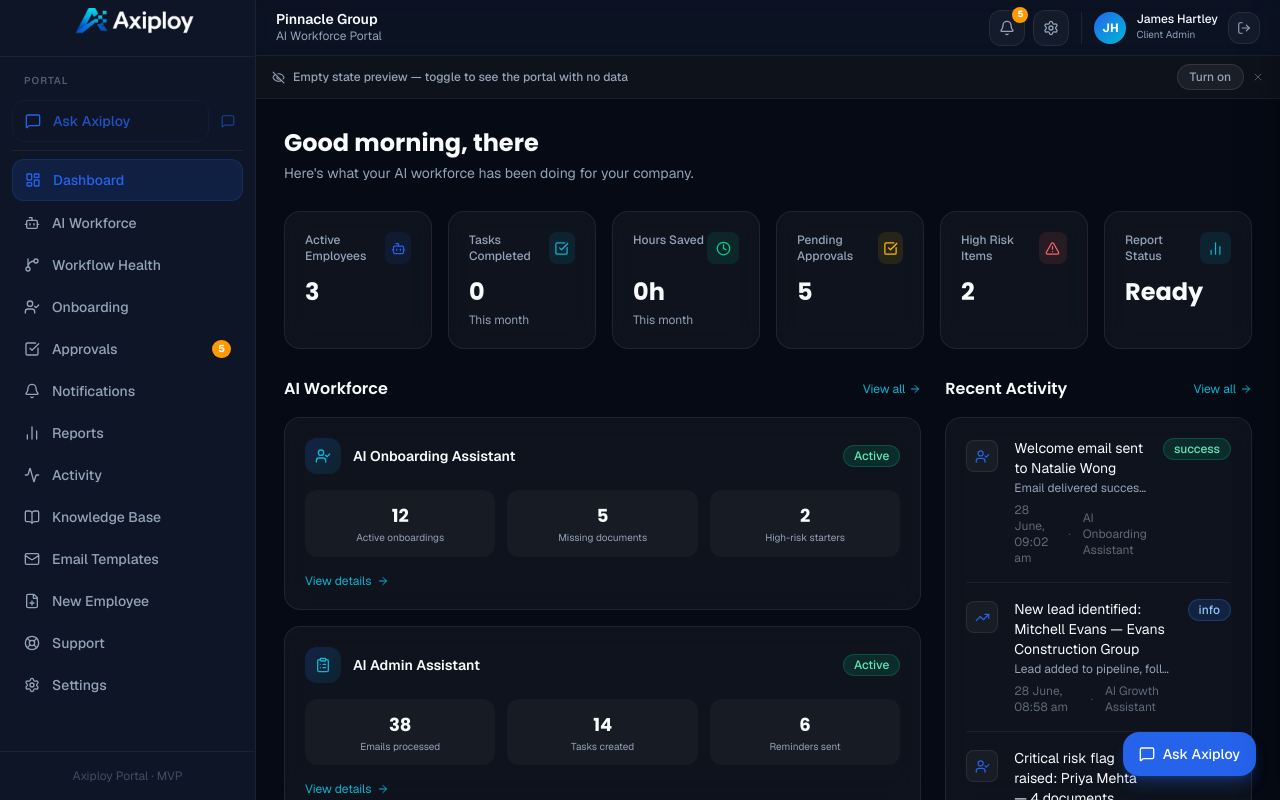
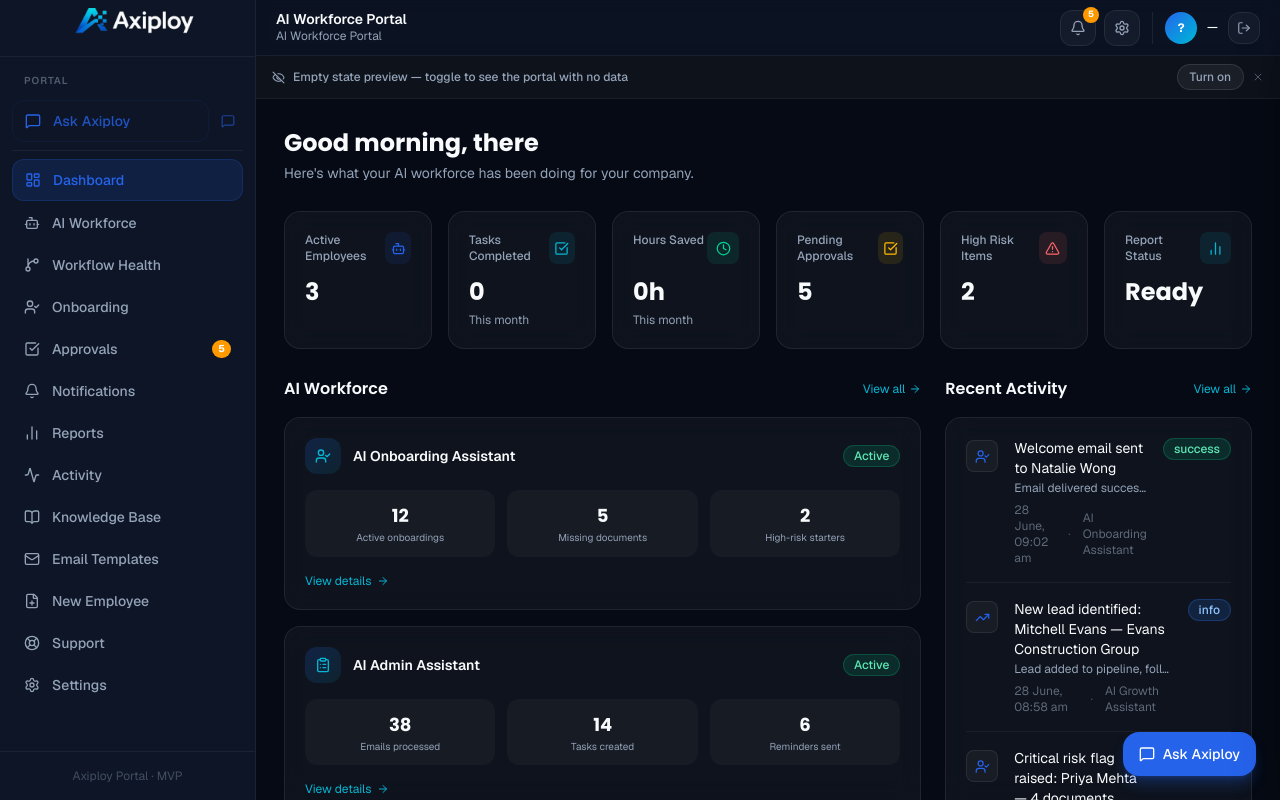
Before and after one commit to KrypticHD/Axiploy, a Next.js app: page /portal/dashboard in a window 1280 px wide. Built offline with nearby package versions, Linux system fonts and the light colour scheme; no server answers.

Commit message:
Show real user name and client name in topbar from session

```diff
--- /dev/null
+++ b/src/app/api/portal/me/route.ts
@@ -0,0 +1,17 @@
+import { NextRequest, NextResponse } from "next/server";
+
+export async function GET(req: NextRequest) {
+  const raw = req.cookies.get("axiploy_session")?.value;
+  if (!raw) return NextResponse.json({ error: "Unauthorised" }, { status: 401 });
+  try {
+    const session = JSON.parse(raw);
+    return NextResponse.json({
+      name: session.name || "User",
+      role: session.role || "client_admin",
+      clientName: session.clientName || "My Company",
+      email: session.email || "",
+    });
+  } catch {
+    return NextResponse.json({ error: "Invalid session" }, { status: 401 });
+  }
+}
--- a/src/components/portal/PortalTopbar.tsx
+++ b/src/components/portal/PortalTopbar.tsx
@@ -1,21 +1,42 @@
 "use client";
 
+import { useEffect, useState } from "react";
 import { useRouter } from "next/navigation";
 import { Bell, Menu, LogOut, Settings } from "lucide-react";
-import { MOCK_USER, MOCK_APPROVALS } from "@/lib/mock-data";
+import { MOCK_APPROVALS } from "@/lib/mock-data";
 import Link from "next/link";
 
-const pending = MOCK_APPROVALS.filter((a) => a.status === "pending").length;
+const mockPending = MOCK_APPROVALS.filter((a) => a.status === "pending").length;
+
+interface User {
+  name: string;
+  role: string;
+  clientName: string;
+  email: string;
+}
 
 export default function PortalTopbar({ onMenuOpen }: { onMenuOpen: () => void }) {
   const router = useRouter();
+  const [user, setUser] = useState<User | null>(null);
+
+  useEffect(() => {
+    fetch("/api/portal/me")
+      .then((r) => r.ok ? r.json() : null)
+      .then((data) => { if (data && !data.error) setUser(data); })
+      .catch(() => {});
+  }, []);
 
   async function handleLogout() {
     await fetch("/api/portal/auth/logout", { method: "POST" });
     router.push("/portal/login");
   }
 
-  const initials = MOCK_USER.name.split(" ").map((n) => n[0]).join("").toUpperCase();
+  const displayName = user?.name || "—";
+  const displayRole = user?.role?.replace(/_/g, " ") || "";
+  const displayClient = user?.clientName || "AI Workforce Portal";
+  const initials = displayName !== "—"
+    ? displayName.split(" ").map((n: string) => n[0]).join("").toUpperCase().slice(0, 2)
+    : "?";
 
   return (
     <header className="h-14 border-b border-white/[0.06] flex items-center justify-between px-5 bg-surface/80 backdrop-blur-sm shrink-0">
@@ -28,21 +49,20 @@
           <Menu size={20} />
         </button>
         <div>
-          <p className="text-text-primary text-sm font-semibold leading-none">{MOCK_USER.clientName}</p>
+          <p className="text-text-primary text-sm font-semibold leading-none">{displayClient}</p>
           <p className="text-text-muted text-xs mt-0.5">AI Workforce Portal</p>
         </div>
       </div>
 
       <div className="flex items-center gap-2">
-        {/* Notifications */}
         <Link
           href="/portal/approvals"
           className="relative w-9 h-9 rounded-xl glass flex items-center justify-center text-text-muted hover:text-text-primary transition-colors"
         >
           <Bell size={16} />
-          {pending > 0 && (
+          {mockPending > 0 && (
             <span className="absolute -top-1 -right-1 bg-amber-500 text-white text-[9px] font-bold w-4 h-4 rounded-full flex items-center justify-center">
-              {pending}
+              {mockPending}
             </span>
           )}
         </Link>
@@ -54,14 +74,13 @@
           <Settings size={16} />
         </Link>
 
-        {/* User */}
         <div className="flex items-center gap-2.5 ml-1 pl-3 border-l border-white/[0.08]">
           <div className="w-8 h-8 rounded-full bg-gradient-to-br from-accent-blue to-accent-cyan flex items-center justify-center text-white text-xs font-bold">
             {initials}
           </div>
           <div className="hidden sm:block">
-            <p className="text-text-primary text-xs font-medium leading-none">{MOCK_USER.name}</p>
-            <p className="text-text-muted text-[10px] mt-0.5 capitalize">{MOCK_USER.role.replace("_", " ")}</p>
+            <p className="text-text-primary text-xs font-medium leading-none">{displayName}</p>
+            <p className="text-text-muted text-[10px] mt-0.5 capitalize">{displayRole}</p>
           </div>
           <button
             onClick={handleLogout}
```
